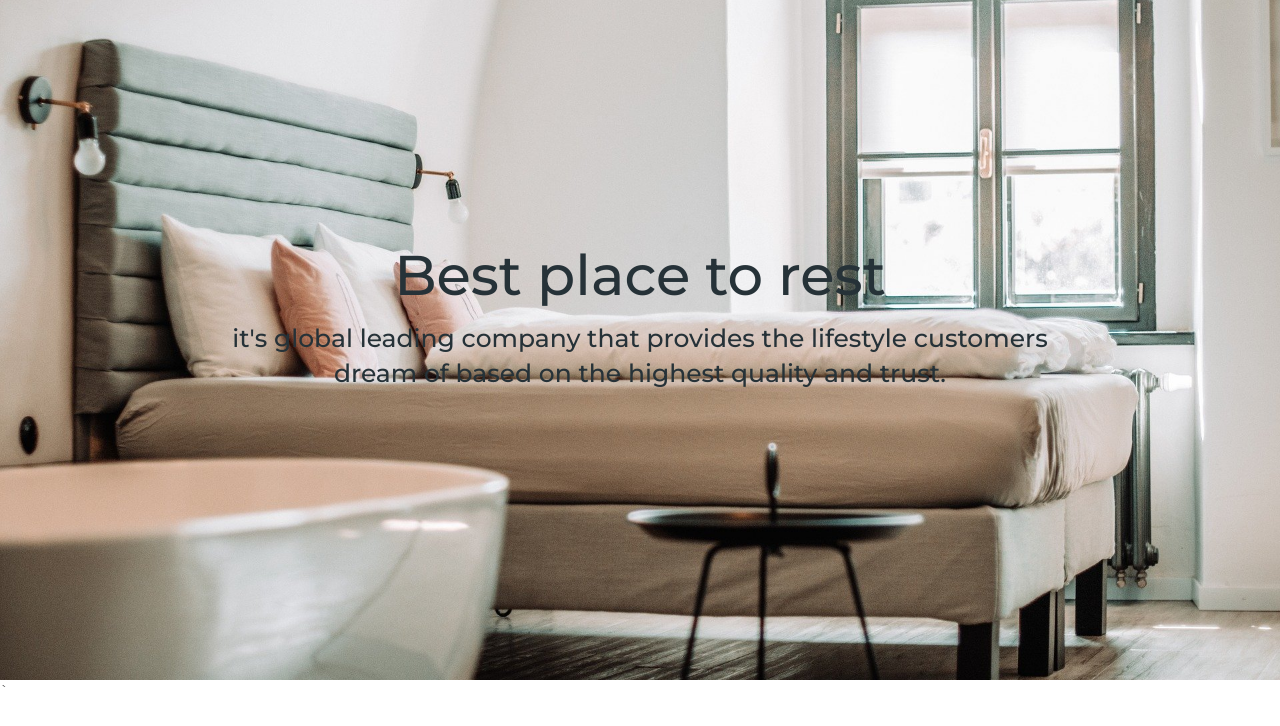
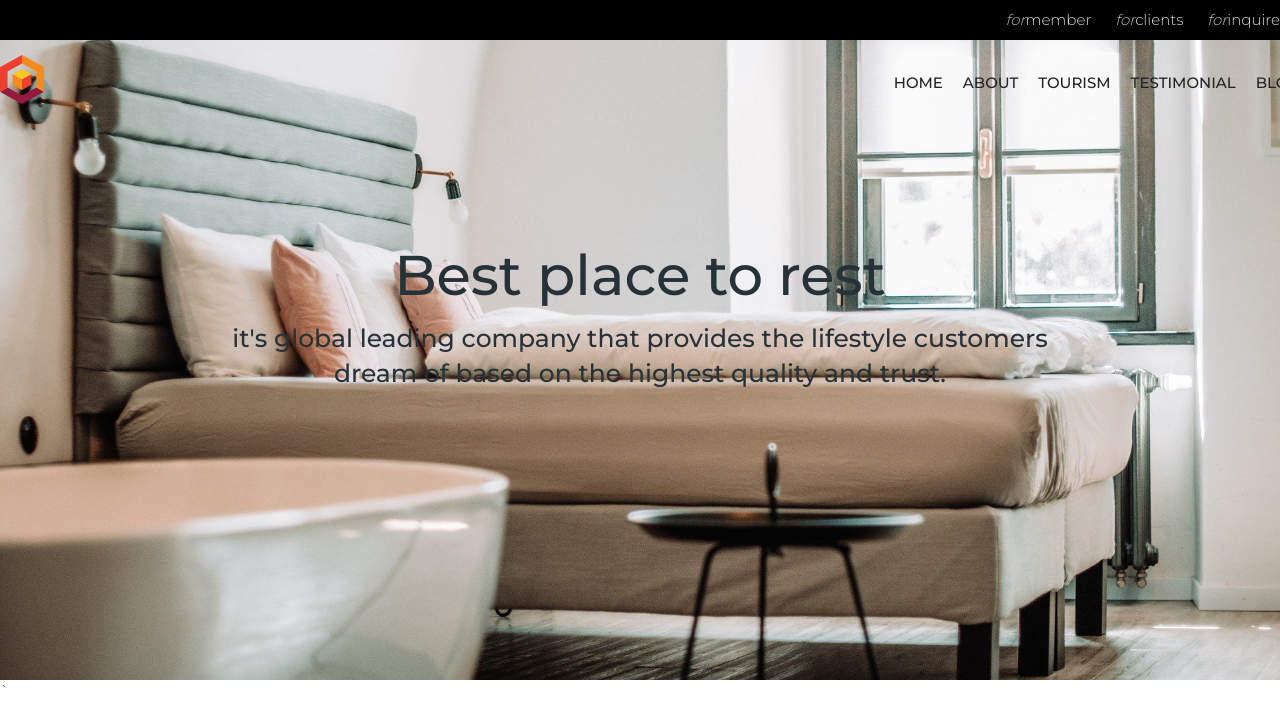
Before and after one commit to hellojeongso/soyoungstay, a plain HTML site: page index.html in a window 1280 px wide. Drawn offline with Linux system fonts and the light colour scheme.

Commit message:
CSS: Header

```diff
--- a/index.html
+++ b/index.html
@@ -12,11 +12,23 @@
   <div class="container">
     <header>
       <div class="banner">
-        <div class="lnb"></div>
+        <div class="lnb">
+          <a href="#"><em>for</em>member</a>
+          <a href="#"><em>for</em>clients</a>
+          <a href="#"><em>for</em>inquire</a>
+        </div>
       </div>
       <nav>
-        <div class="logo"></div>
-        <div class="gnb"></div>
+        <div class="logo">
+          <a href="#"><img src="images/logo.png" alt=""></a>
+        </div>
+        <ul class="gnb">
+          <li><a href="#">HOME</a></li>
+          <li><a href="#">ABOUT</a></li>
+          <li><a href="#">TOURISM</a></li>
+          <li><a href="#">TESTIMONIAL</a></li>
+          <li><a href="#">BLOG</a></li>
+        </ul>
       </nav>
     </header>
     <main class="intro">
--- a/reset.css
+++ b/reset.css
@@ -1,5 +1,6 @@
 a {
   text-decoration: none;
+  color: #222;
 }
 
 h1,h2,h3,h4,h5,h6 {
@@ -14,3 +15,9 @@ input, button, textarea {
 button {
   cursor: pointer;
 }
+
+ul {
+  padding: 0;
+  margin: 0;
+  list-style:none;
+}
--- a/style.css
+++ b/style.css
@@ -20,6 +20,60 @@ body {
 .inner {
   width: 1300px;
   margin: auto;
+}
+
+/* Header */
+header {
+  position: fixed;
+  width: 100%;
+}
+.banner {
+  display: flex;
+  align-items: center;
+  background-color: #000;
+  height: 40px;
+}
+
+.lnb {
+  width: 1300px;
+  margin: auto;
+  text-align: right;
+}
+
+.lnb a {
+  margin: 10px;
+  color: #ddd;
+}
+
+.lnb a:last-child {
+  margin-right: 0;
+}
+
+.lnb a em {
+  color: #bbb;
+}
+
+nav {
+  display: flex;
+  justify-content: space-between;
+  align-items: center;
+  width: 1300px;
+  margin: auto;
+  margin-top: 15px;
+}
+
+
+.gnb {
+  display: flex;
+}
+
+.gnb li a {
+  margin: 20px;
+  font-weight: 500;
+}
+
+.gnb li a:last-child {
+  margin-right: 0;
 }
 
 /* Intro */
```
Also changed, not shown: images/logo.png (added).
